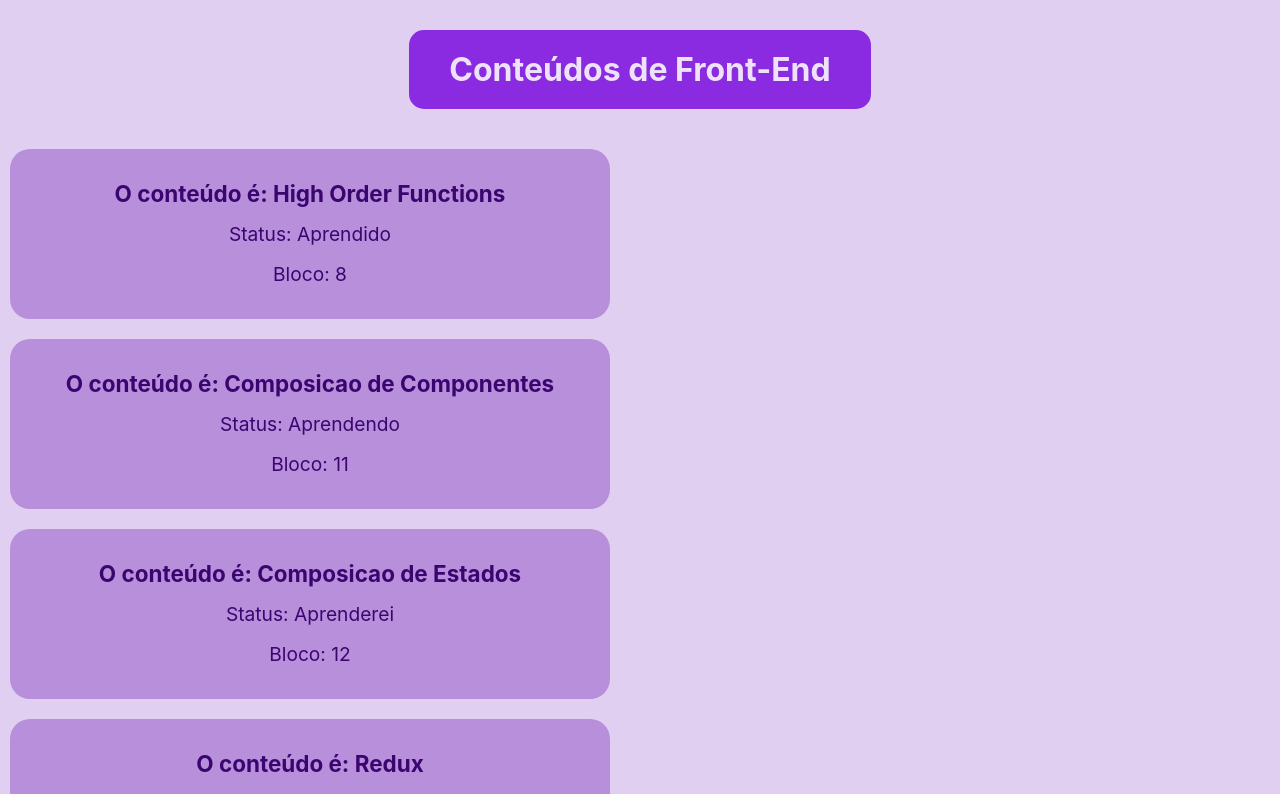
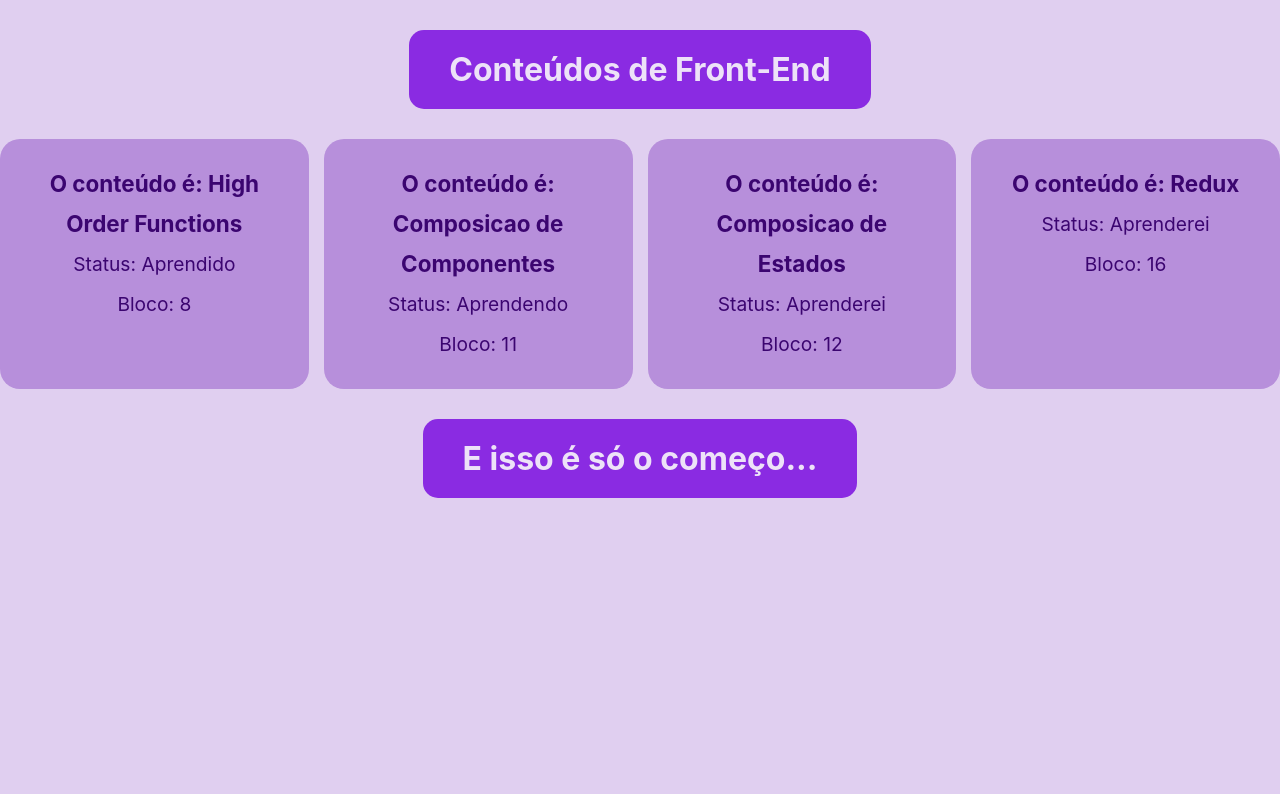
Before and after one commit to tiemifaustino/trybe-exercicios, a React (Create React App) app in the folder 2-front-end/bloco-10-introducao-a-react/dia-1-hello-world-no-react/exercicio-react-2/: page / in a window 1280 px wide. Shown: the top 794 px of the page. Built offline with nearby package versions, Linux system fonts and the light colour scheme; the HTML template or start-up script is replaced by a standard one.

Commit message:
Alterando CSS finalizado

```diff
--- a/2-front-end/bloco-10-introducao-a-react/dia-1-hello-world-no-react/exercicio-react-2/src/index.css
+++ b/2-front-end/bloco-10-introducao-a-react/dia-1-hello-world-no-react/exercicio-react-2/src/index.css
@@ -5,7 +5,6 @@
 }
 
 body {
-  margin: 0;
   font-family: -apple-system, BlinkMacSystemFont, 'Segoe UI', 'Roboto', 'Oxygen',
     'Ubuntu', 'Cantarell', 'Fira Sans', 'Droid Sans', 'Helvetica Neue',
     sans-serif;
@@ -36,12 +35,15 @@ code {
 
 .content {
   display: flex;
-  flex-direction: column;
+  width: 100%;
   justify-content: center;
+  align-content: center;
+  gap: 15px;
 }
 
 .card {
-  margin: 10px;
+  display: flex;
+  flex-direction: column;
   padding: 25px;
   font-size: 1.2rem;
   line-height: 40px;
```
